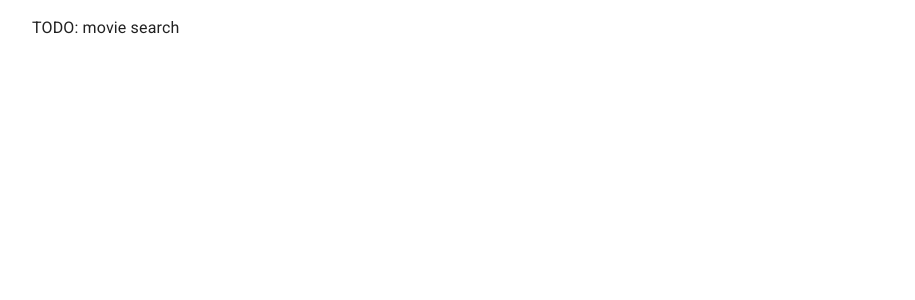
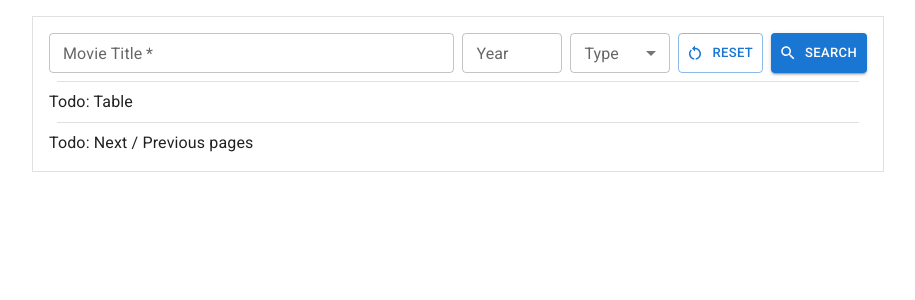
Before and after one commit to pribrahimsari/open-movie-case-study, a React (Vite) app: page / in a window 1280 px wide. Shown: the top 300 px of the page, without its empty margins (182-1097 px from the left). Built offline with nearby package versions, Linux system fonts and the light colour scheme; no server answers.

Commit message:
create MovieSearchForm component to handle movie search criteria & module scss for padding on root

```diff
--- a/src/pages/Home/HomePage.tsx
+++ b/src/pages/Home/HomePage.tsx
@@ -1,11 +1,22 @@
-import useMovies from "src/hooks/useMovies.tsx";
+// import useMovies from "src/hooks/useMovies.tsx";
+import { Divider, Paper } from "@mui/material";
+import styles from "src/pages/Home/home.module.scss";
+import MovieSearchForm from "src/pages/Home/MovieSearchForm.tsx";
 
 const HomePage = () => {
-  const test = useMovies();
+  // const test = useMovies();
+  //
+  // console.debug({ test });
 
-  console.debug({ test });
-
-  return <div>TODO: movie search</div>;
+  return (
+    <Paper variant="outlined" square className={styles.homeContainer}>
+      <MovieSearchForm />
+      <Divider sx={{ margin: ".5rem" }} />
+      Todo: Table
+      <Divider sx={{ margin: ".5rem" }} />
+      Todo: Next / Previous pages
+    </Paper>
+  );
 };
 
 export default HomePage;
--- /dev/null
+++ b/src/pages/Home/MovieSearchForm.tsx
@@ -0,0 +1,58 @@
+import { Box, Button, FormControl, InputLabel, MenuItem, Select, TextField } from "@mui/material";
+import SearchIcon from "@mui/icons-material/Search";
+import RestartAltIcon from "@mui/icons-material/RestartAlt";
+
+// todo: get vals from state and trigger search
+const MovieSearchForm = () => {
+  return (
+    <Box display="flex" justifyContent="space-between" gap={1}>
+      <Box flexGrow={1}>
+        <TextField fullWidth label="Movie Title" variant="outlined" size="small" required />
+      </Box>
+
+      <TextField
+        label="Year"
+        type="number"
+        variant="outlined"
+        size="small"
+        // restriction for maxLength
+        onInput={(e) => {
+          (e.target as HTMLInputElement).value = Math.max(0, parseInt((e.target as HTMLInputElement).value))
+            .toString()
+            .slice(0, 4);
+        }}
+        sx={{ maxWidth: 100 }}
+      />
+
+      <FormControl size="small">
+        <InputLabel id="type-selector-label">Type</InputLabel>
+        <Select
+          // value={todo}
+          // onChange={todo}
+          labelId="type-selector-label"
+          label="Type"
+          sx={{ minWidth: 100 }}
+          // size="small"
+        >
+          <MenuItem value="">
+            <em>All</em>
+          </MenuItem>
+          <MenuItem value={"movie"}>Movie</MenuItem>
+          <MenuItem value={"series"}>Series</MenuItem>
+          <MenuItem value={"episode"}>Episode</MenuItem>
+        </Select>
+      </FormControl>
+
+      <Box display="flex" justifyContent="space-between" gap={1}>
+        <Button size="small" variant="outlined" startIcon={<RestartAltIcon />}>
+          Reset
+        </Button>
+        <Button size="small" variant="contained" startIcon={<SearchIcon />}>
+          Search
+        </Button>
+      </Box>
+    </Box>
+  );
+};
+
+export default MovieSearchForm;
--- /dev/null
+++ b/src/pages/Home/home.module.scss
@@ -0,0 +1,3 @@
+.homeContainer {
+  padding: 1rem;
+}
```
